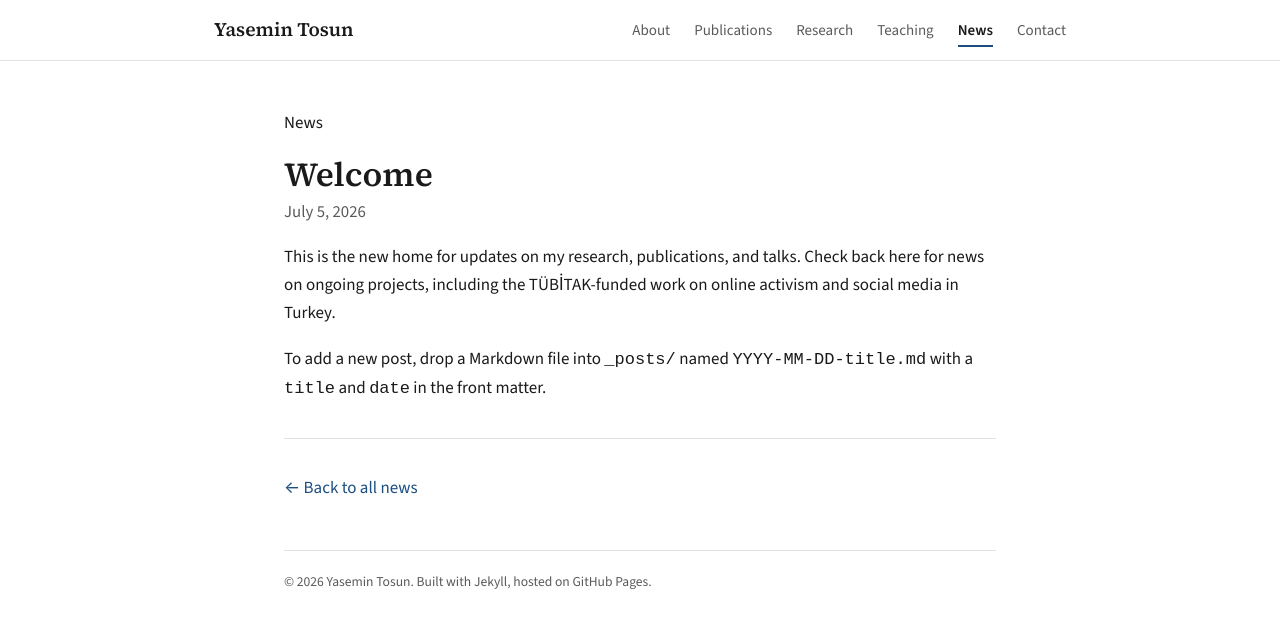
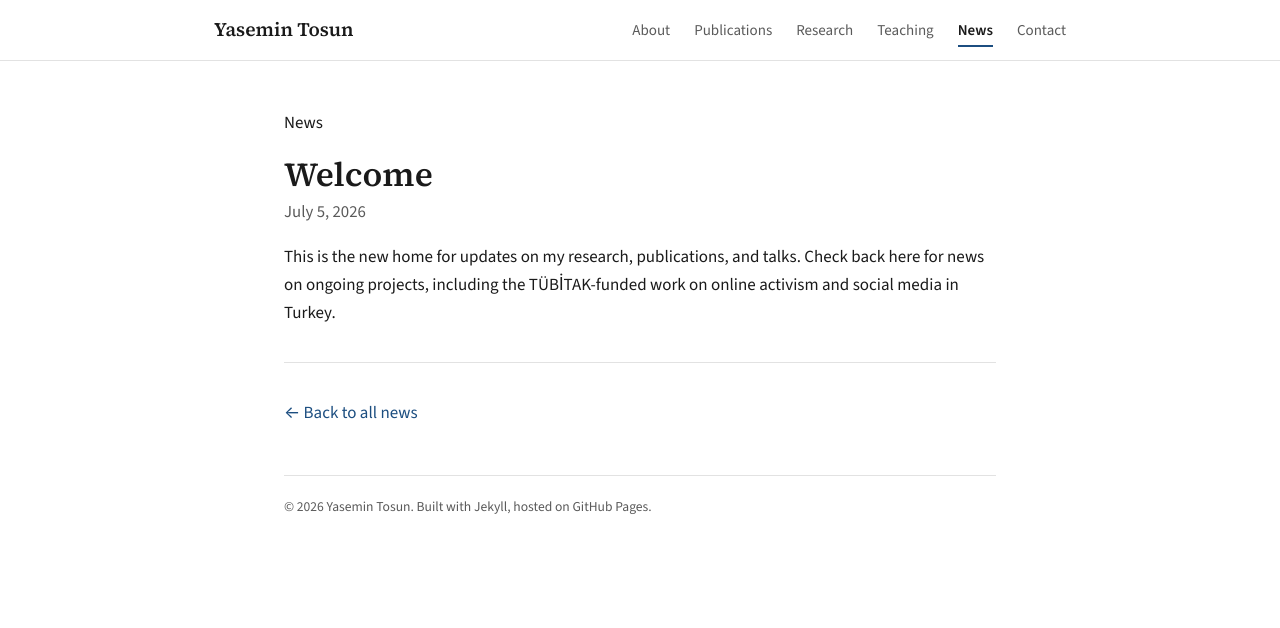
Before and after one commit to yasemintosun91/yasemintosun, a Jekyll site: the page built from _posts/2026-07-05-welcome.md, in a window 1280 px wide. Shown: the top 628 px of the page. Built offline with Jekyll 4.4.1, drawn with Linux system fonts in a browser that asks for light colours.

Commit message:
Update 2026-07-05-welcome.md

```diff
--- a/_posts/2026-07-05-welcome.md
+++ b/_posts/2026-07-05-welcome.md
@@ -4,5 +4,3 @@ date: 2026-07-05
 ---
 
 This is the new home for updates on my research, publications, and talks. Check back here for news on ongoing projects, including the TÜBİTAK-funded work on online activism and social media in Turkey.
-
-To add a new post, drop a Markdown file into `_posts/` named `YYYY-MM-DD-title.md` with a `title` and `date` in the front matter.
```
